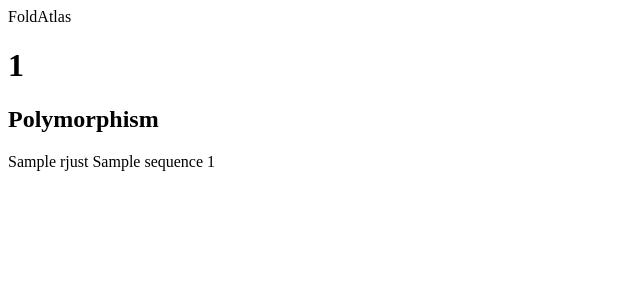
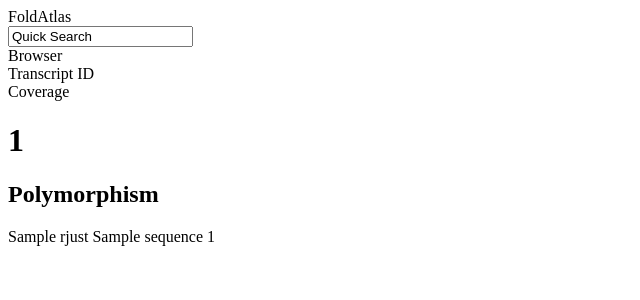
Before and after one commit to mnori/foldatlas, a Flask app: template foldatlas/templates/index.html in a window 1280 px wide. Shown: the top 300 px of the page, without its empty margins (0-640 px from the left). Run offline with Flask 2, Linux system fonts and the light colour scheme; the template is opened without the code that fills it: most values are stand-ins (such as "Sample title", 1, 10 or a date in 2020).

Commit message:
Adding visual elements for searching

```diff
--- a/foldatlas/templates/index.html
+++ b/foldatlas/templates/index.html
@@ -69,9 +69,18 @@
 
     <div id="header">
         FoldAtlas
+        <div id="search-quick">
+            <input type="text" value="Quick Search" />
+        </div>
     </div>
 
     <div id="content">
+
+        <div id="search-tabs">
+            <div id="search-tab-browser">Browser</div>
+            <div id="search-tab-transcript_id">Transcript ID</div>
+            <div id="search-tab-transcript_id">Coverage</div>
+        </div>
 
         <!-- this empty div will be filled by d3nome -->
         <div id="d3nome"></div>
```
Also changed, not shown: static/foldatlas/style.css (+29 -0 lines).
